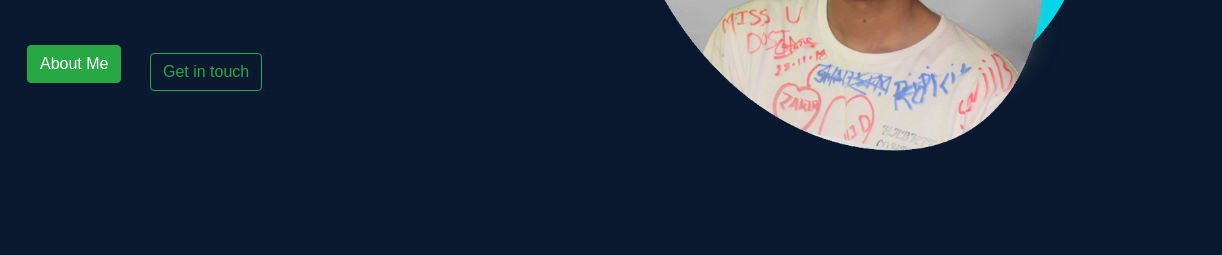
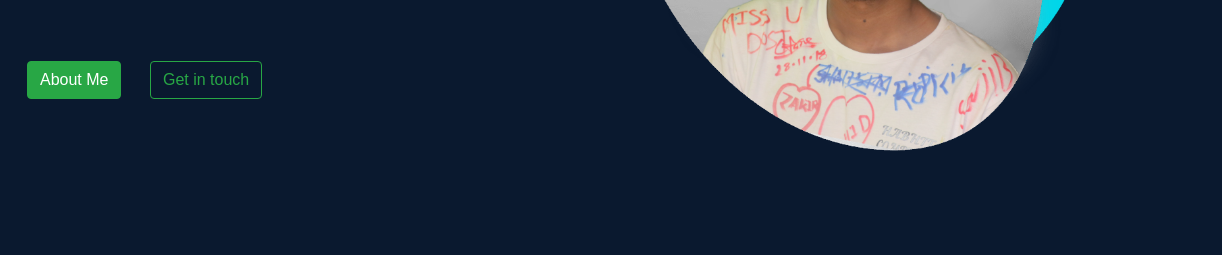
Before and after one commit to jonycmtt/AkaidWebsite, a plain HTML site: page index.html in a window 1280 px wide. Shown: the part 405-660 px from the top of the page, 58-1280 px from the left. Drawn offline with Linux system fonts and the light colour scheme.

Commit message:
Update index.html

```diff
--- a/index.html
+++ b/index.html
@@ -79,7 +79,7 @@
                     <p>A self-motivated and enthusiastic web developer with a deep interest in JavaScript. To work in the Software industry with modern web technologies of different local & multinational Software/ IT agencies of Bangladesh and grow rapidly with increasing responsibilities.</p>
 
                     <div class="header-button py-5 text-center text-sm-left">
-                        <button class="btn btn-success mr-4 mb-3">About Me</button>
+                        <button class="btn btn-success mr-4 my-3">About Me</button>
                         <button class="btn btn-outline-success"> Get in touch</button>
                     </div>
                 </div>
```
